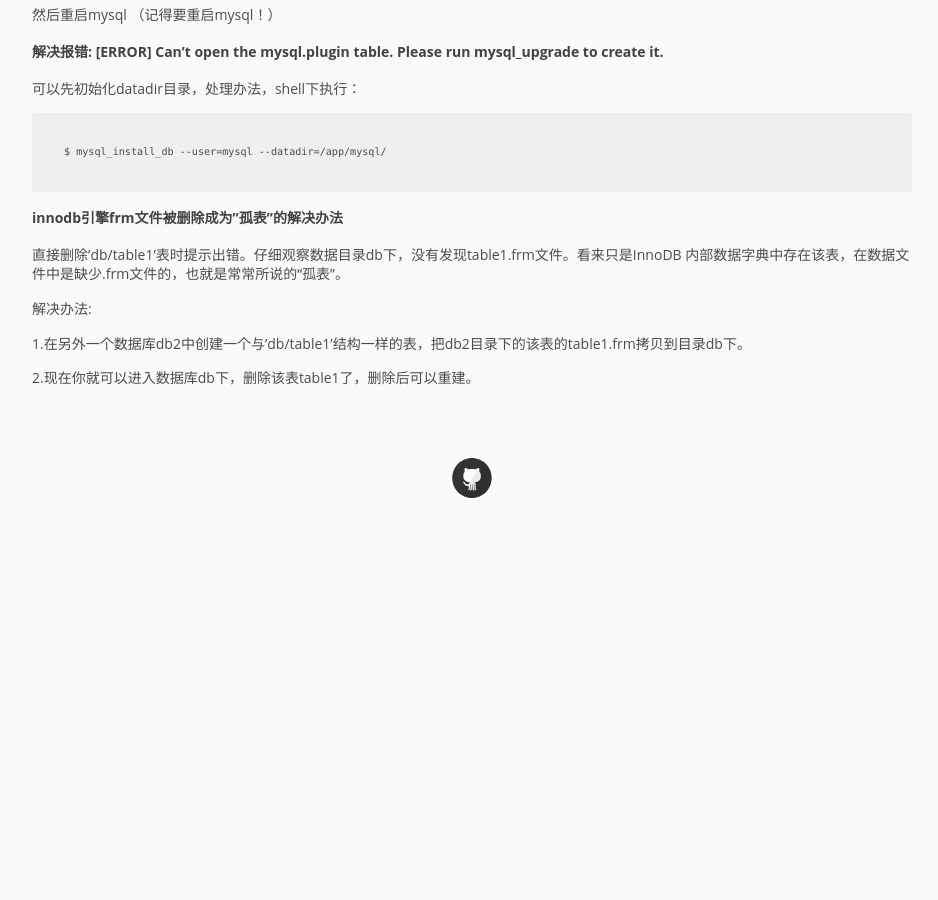
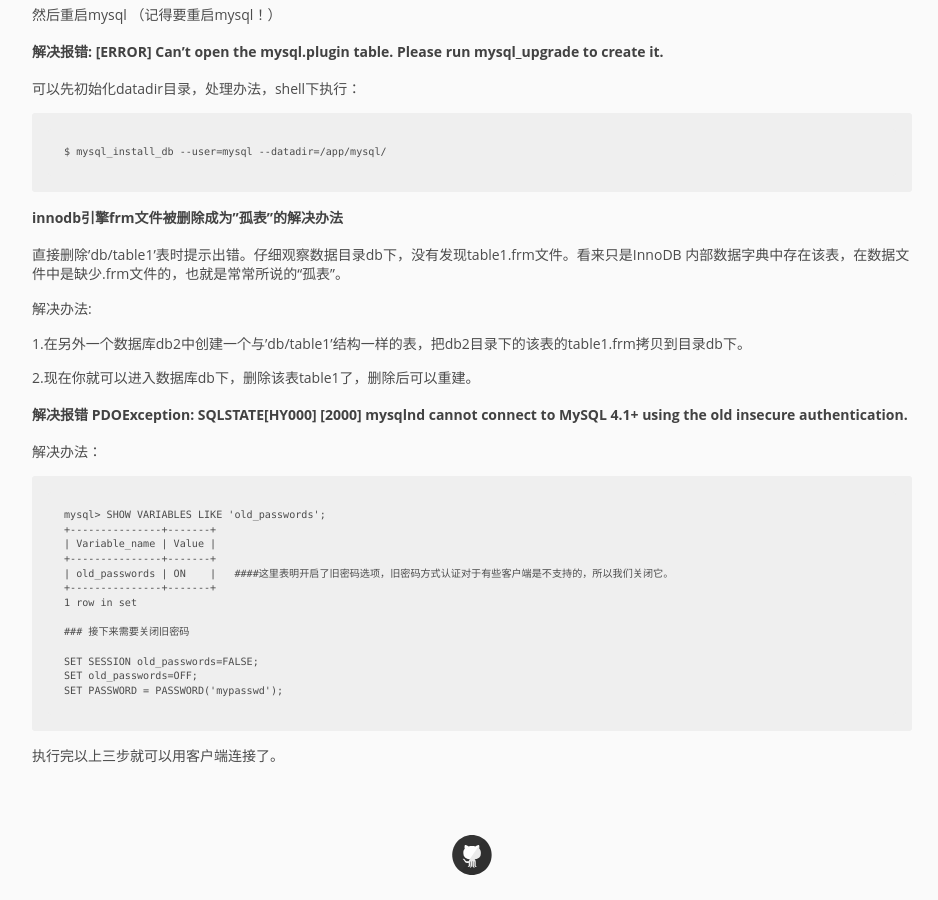
Before and after one commit to pingmalu/pingmalu.github.io, a Jekyll site: the page built from _posts/2015-12-07-MySQL日常笔记.md, in a window 1280 px wide and 900 px high, scrolled down 6976 px. Shown: the whole window, without its empty margins (168-1106 px from the left). Built offline with Jekyll 4.4.1, drawn with Linux system fonts in a browser that asks for light colours; nearby versions of some CDN libraries; before the commit the page ends 7498 px from its top, so only the background shows below that.

Commit message:
'update'

```diff
--- a/_posts/2015-12-07-MySQL日常笔记.md
+++ b/_posts/2015-12-07-MySQL日常笔记.md
@@ -290,3 +290,23 @@
 1.在另外一个数据库db2中创建一个与'db/table1'结构一样的表，把db2目录下的该表的table1.frm拷贝到目录db下。
 
 2.现在你就可以进入数据库db下，删除该表table1了，删除后可以重建。
+
+### 解决报错  PDOException: SQLSTATE[HY000] [2000] mysqlnd cannot connect to MySQL 4.1+ using the old insecure authentication.
+
+解决办法：
+
+	mysql> SHOW VARIABLES LIKE 'old_passwords';
+	+---------------+-------+
+	| Variable_name | Value |
+	+---------------+-------+
+	| old_passwords | ON    |   ####这里表明开启了旧密码选项，旧密码方式认证对于有些客户端是不支持的，所以我们关闭它。
+	+---------------+-------+
+	1 row in set
+
+	### 接下来需要关闭旧密码
+
+	SET SESSION old_passwords=FALSE;
+	SET old_passwords=OFF;
+	SET PASSWORD = PASSWORD('mypasswd');
+
+执行完以上三步就可以用客户端连接了。
```
